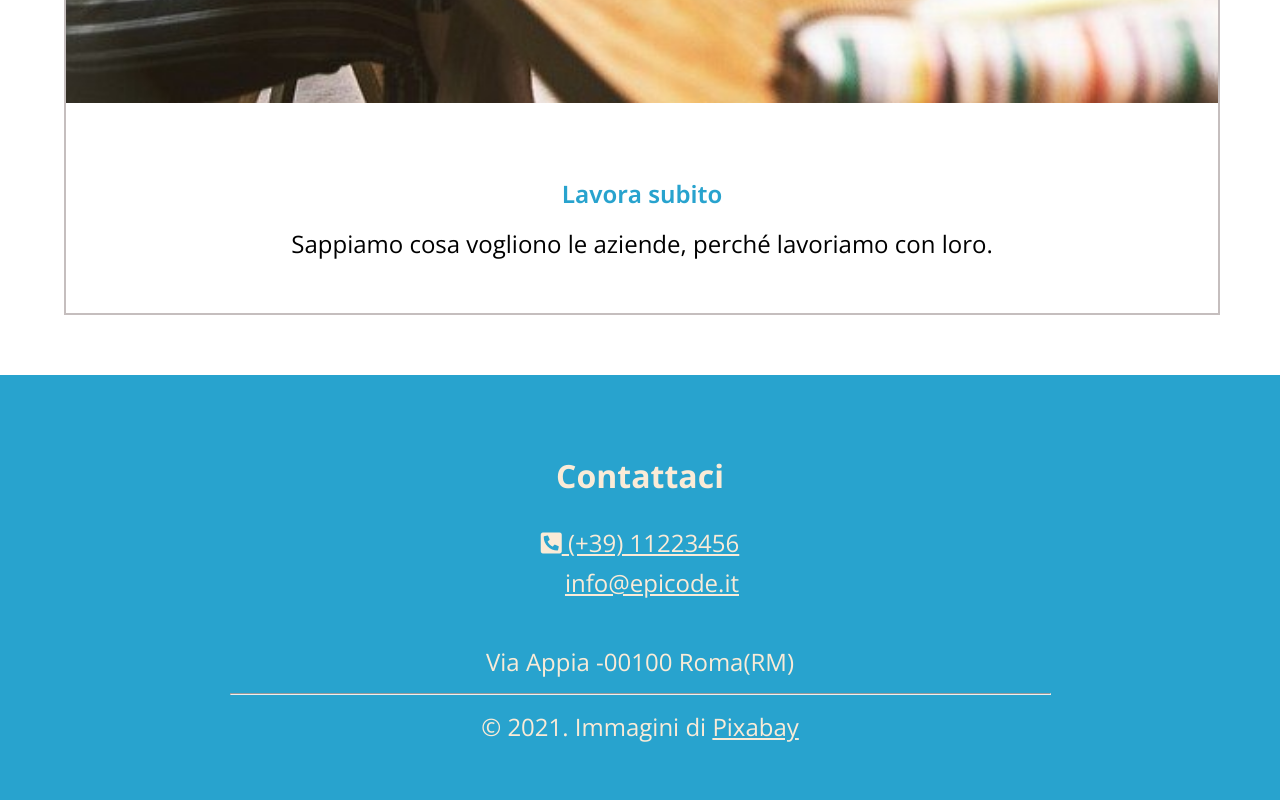
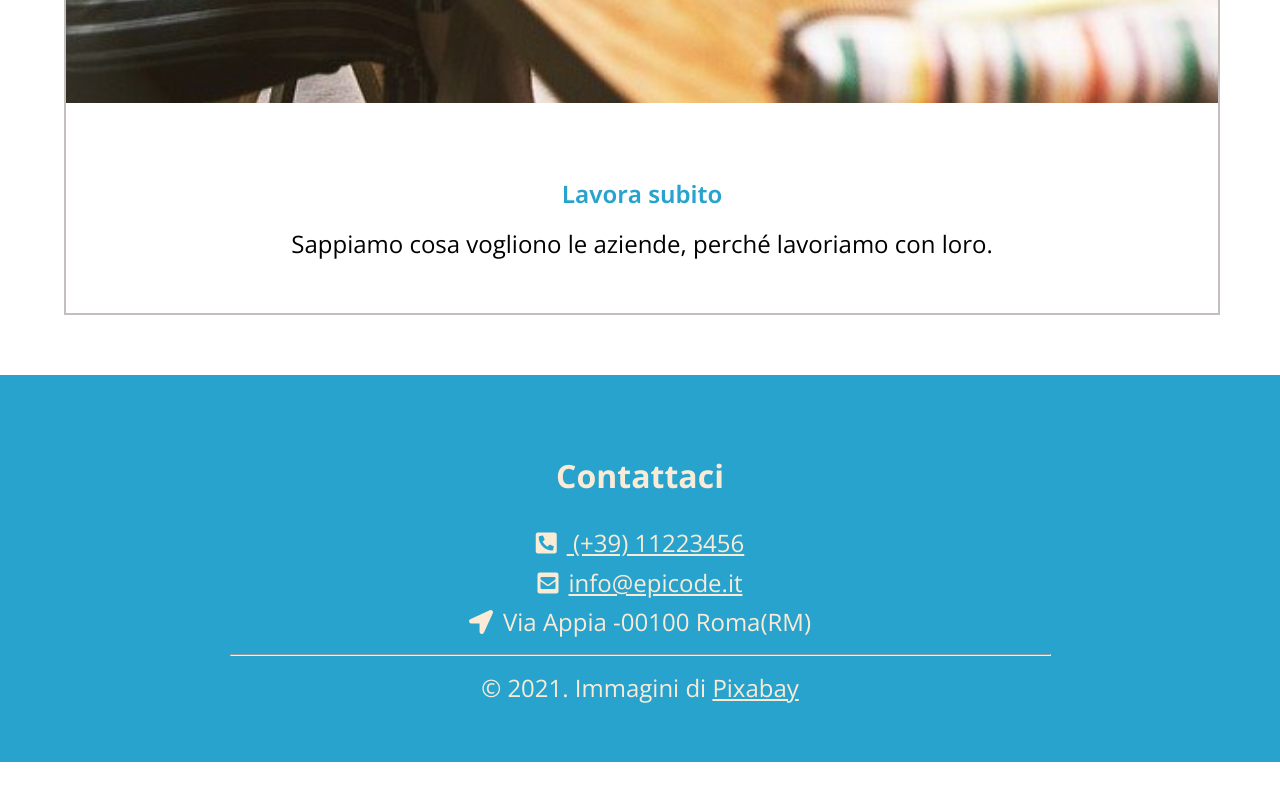
Before and after one commit to AndreaSaccomanni/U1-S1-L5, a plain HTML site: page index.html in a window 1280 px wide. Shown: the part 5028-5828 px from the top of the page. After the commit the page ends 5790 px from the top, so only its background shows below. Drawn offline with nearby package versions, Linux system fonts and the light colour scheme.

Commit message:
agigunta icone

```diff
--- a/css/style.css
+++ b/css/style.css
@@ -122,3 +122,6 @@ hr {
 footer a {
   color: antiquewhite;
 }
+i {
+  padding-right: 10px;
+}
--- a/index.html
+++ b/index.html
@@ -79,10 +79,9 @@
       <h3>Contattaci</h3>
       <i class="fas fa-phone-square-alt"></i><a href="//https:google.it"> (+39) 11223456</a><br />
 
-      <i class="far fa-envelope-square"></i><a href="//https:google.it">info@epicode.it</a><br />
+      <i class="fas fa-envelope-square"></i><a href="//https:google.it">info@epicode.it</a><br />
 
-      <i class="far fa-location-arrow"></i>
-      <p>Via Appia -00100 Roma(RM)</p>
+      <i class="fas fa-location-arrow"></i><a>Via Appia -00100 Roma(RM)</a>
 
       <hr />
 
```
